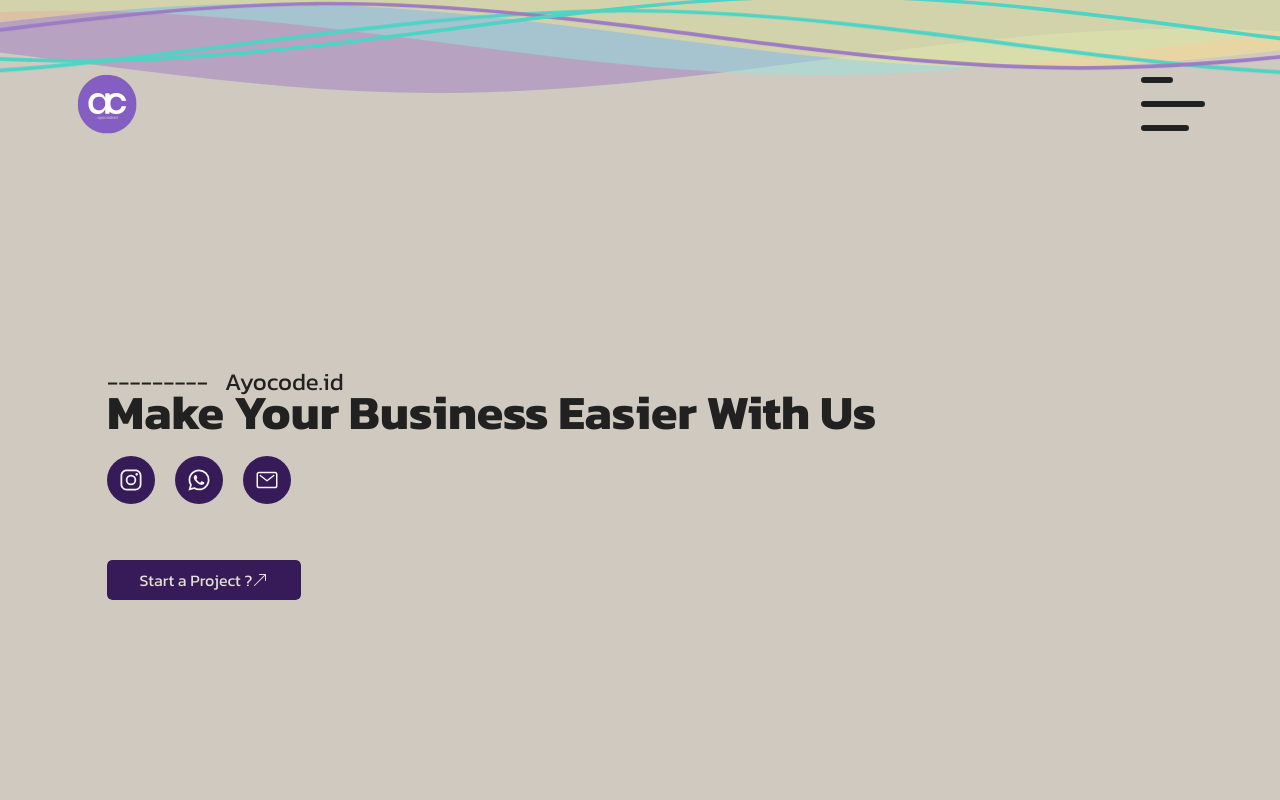
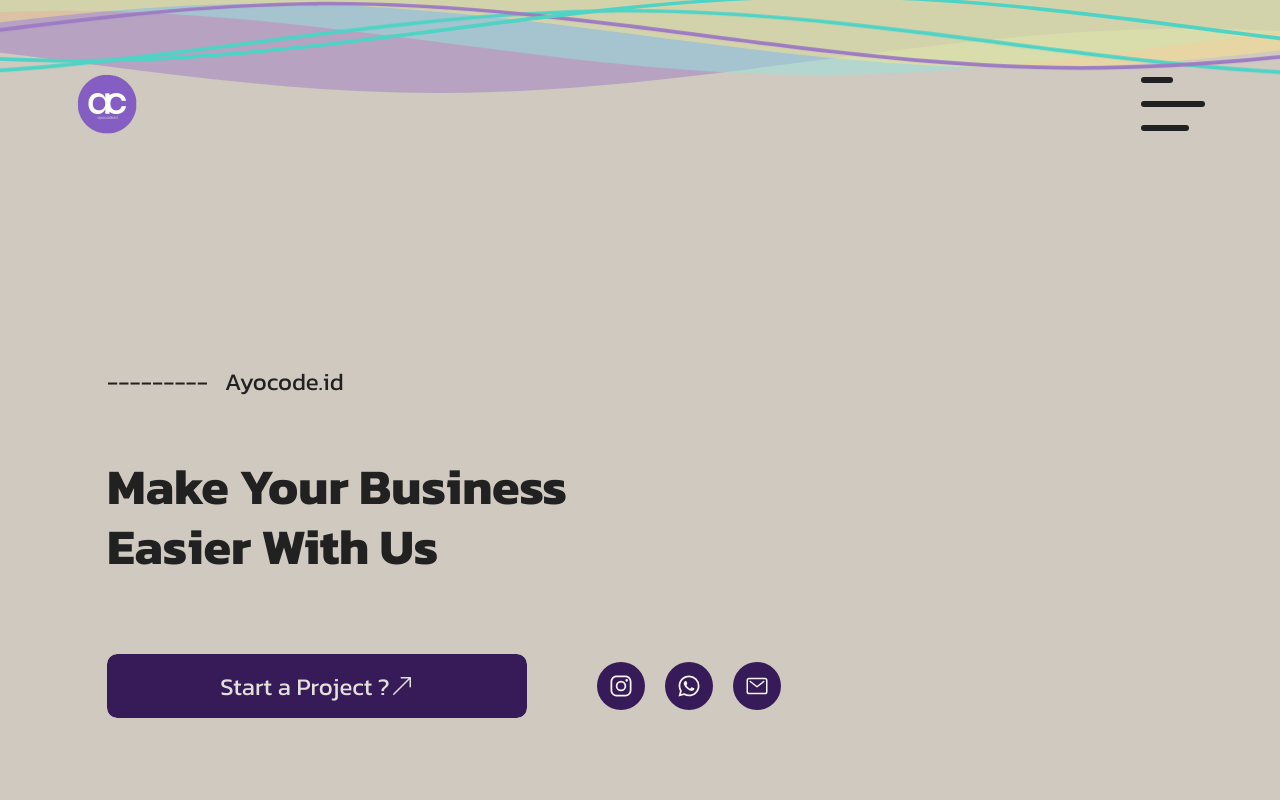
Before and after one commit to Ayocode5/web-ayocode-fe_v3, a React (Create React App) app: page / in a window 1280 px wide. Shown: the top 800 px of the page. Built offline with nearby package versions, Linux system fonts and the light colour scheme.

Commit message:
Jumbotron revision style

```diff
--- a/src/assets/scss/_mixin.scss
+++ b/src/assets/scss/_mixin.scss
@@ -16,7 +16,7 @@
 @mixin button-start {
   box-shadow: none !important;
   width: 194px;
-  border-radius: 5px;
+  border-radius: 10px;
   transition: all 0.3s ease-in;
   border: none !important;
   outline: none !important;
@@ -36,7 +36,7 @@
     transform: scale(1, 1);
     transition: all 0.3s;
     background-color: map-get(colors.$color-secondary, "50");
-    border-radius: 5px;
+    border-radius: 10px;
     z-index: -2;
   }
 
@@ -48,7 +48,7 @@
     transform-origin: left;
     background-color: map-get(colors.$color-warning, "30");
     transition: all 0.3s;
-    border-radius: 5px;
+    border-radius: 10px;
     z-index: -1;
   }
 
--- a/src/containers/organisms/Jumbotron/Tagline/Tagline.modules.scss
+++ b/src/containers/organisms/Jumbotron/Tagline/Tagline.modules.scss
@@ -12,6 +12,7 @@ $color-text__jumbotrons-dark: map-get(colors.$color-neutral, "50");
 
   .tagline-brand {
     font-weight: font.$small-font-weight;
+    font-size: 1rem;
   }
 
   .tagline-text {
@@ -75,7 +76,10 @@ $color-text__jumbotrons-dark: map-get(colors.$color-neutral, "50");
       font-size: 1.5rem;
     }
     .tagline-text {
-      font-size: 3rem;
+      margin-top: 64px;
+      line-height: 60px;
+      font-size: 3.125rem;
+      max-width: 469px;
     }
   }
 }
@@ -83,7 +87,7 @@ $color-text__jumbotrons-dark: map-get(colors.$color-neutral, "50");
 @media screen and (min-width: #{config.$breakpoint-desktop}px) {
   .tagline {
     .tagline-brand {
-      font-size: 30px;
+      font-size: 1.875rem;
       line-height: 39px;
       @include mixin.flex-display(row, space-between, center);
       max-width: 550px;
@@ -95,8 +99,8 @@ $color-text__jumbotrons-dark: map-get(colors.$color-neutral, "50");
     }
     .tagline-text {
       font-size: 3.75rem;
-      max-width: 598px;
-      line-height: 70px;
+      max-width: 563px;
+      line-height: 72px;
     }
   }
 }
--- a/src/containers/organisms/Jumbotron/index.scss
+++ b/src/containers/organisms/Jumbotron/index.scss
@@ -50,6 +50,8 @@ $color-text__jumbotrons-dark: map-get(colors.$color-neutral, "50");
   /* Style button start */
   &__button-start {
     @include mixin.button-start();
+    width: 100%;
+    height: 44px;
   }
 
   &__button-start:not(:disabled):not(:disabled):active {
@@ -65,13 +67,20 @@ $color-text__jumbotrons-dark: map-get(colors.$color-neutral, "50");
   .jumbotrons {
     margin: 0 4.688rem;
     margin-top: 14.688rem;
-    .tagline {
-      .tagline-brand {
-        font-size: 1.5rem;
-      }
-      .tagline-text {
-        font-size: 3rem;
-      }
+    &__wrap-div {
+      margin-top: 53px;
+      @include mixin.flex-display(row, flex-start, center);
+      column-gap: 70px;
+    }
+
+    &__list-sosial-media {
+      margin: auto 0;
+      order: 2;
+    }
+    &__button-start {
+      width: 420px;
+      height: 64px;
+      font-size: 1.5rem;
     }
   }
 }
@@ -83,30 +92,9 @@ $color-text__jumbotrons-dark: map-get(colors.$color-neutral, "50");
 @media screen and (min-width: #{config.$breakpoint-desktop}px) {
   .jumbotrons {
     margin: 0 0;
-
     margin-top: 9.25rem;
-    .tagline {
-      .tagline-brand {
-        font-size: 30px;
-        line-height: 39px;
-        @include mixin.flex-display(row, space-between, center);
-        max-width: 550px;
-        span:nth-child(1) {
-          &::before {
-            content: "------";
-          }
-        }
-      }
-      .tagline-text {
-        font-size: 3.75rem;
-        max-width: 598px;
-        line-height: 70px;
-      }
-    }
-
     &__wrap-div {
       margin-top: 53px;
-      @include mixin.flex-display(row, flex-start, center);
       column-gap: 70px;
     }
 
@@ -114,5 +102,9 @@ $color-text__jumbotrons-dark: map-get(colors.$color-neutral, "50");
       margin: auto 0;
       order: 2;
     }
+    &__button-start {
+      width: 310px;
+      height: 56px;
+    }
   }
 }
```
